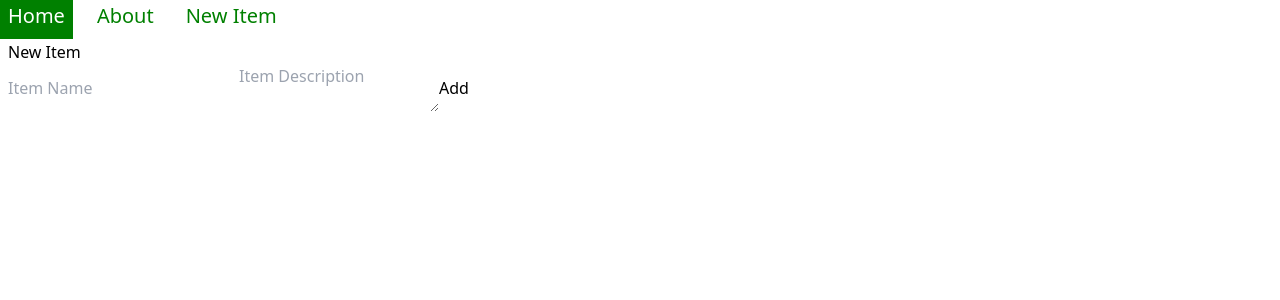
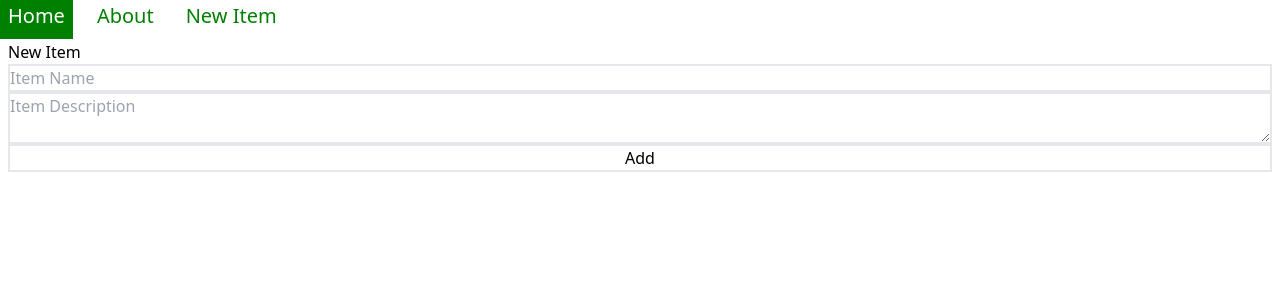
Before and after one commit to asdt560/stuff-app, a Vue app: page /new-item in a window 1280 px wide. Shown: the top 300 px of the page. Built offline with nearby package versions, Linux system fonts and the light colour scheme.

Commit message:
Add basic menu readability

```diff
--- a/src/components/AddItem.vue
+++ b/src/components/AddItem.vue
@@ -19,9 +19,9 @@
 </script>
 
 <template>
-  <form class="flex" @submit.prevent="handleSubmit">
-    <input type="text" v-model="newItem.name" placeholder="Item Name" required>
-    <textarea v-model="newItem.description" placeholder="Item Description" required></textarea>
-    <button type="submit">Add</button>
+  <form class="flex flex-col" @submit.prevent="handleSubmit">
+    <input class="border-2" type="text" v-model="newItem.name" placeholder="Item Name" required>
+    <textarea class="border-2" v-model="newItem.description" placeholder="Item Description" required></textarea>
+    <button class="border-2" type="submit">Add</button>
   </form>
 </template>
```
